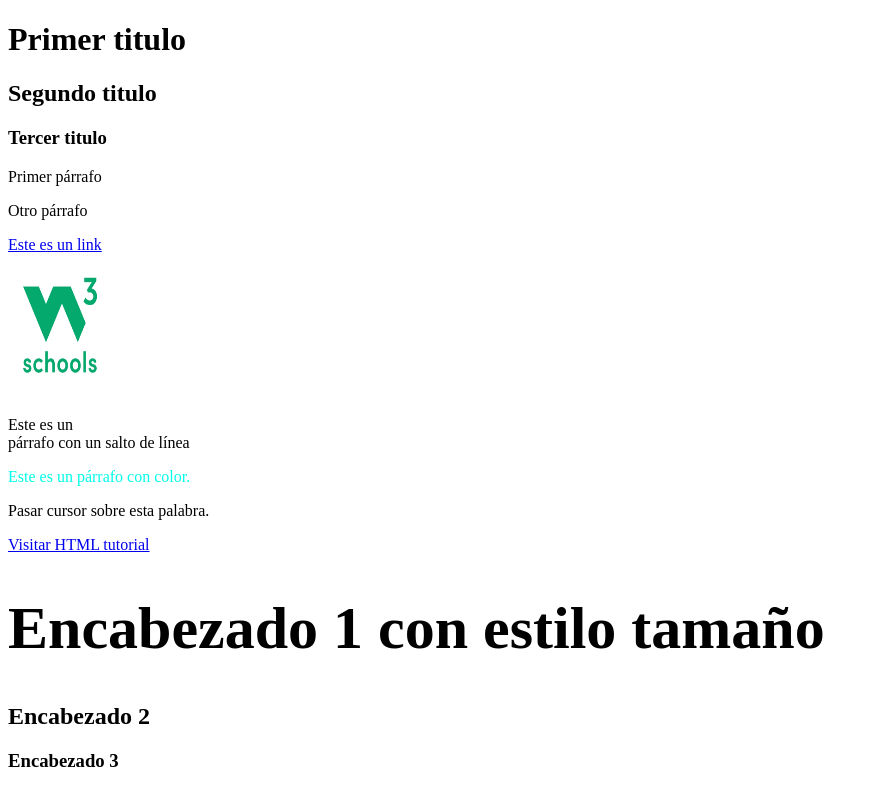
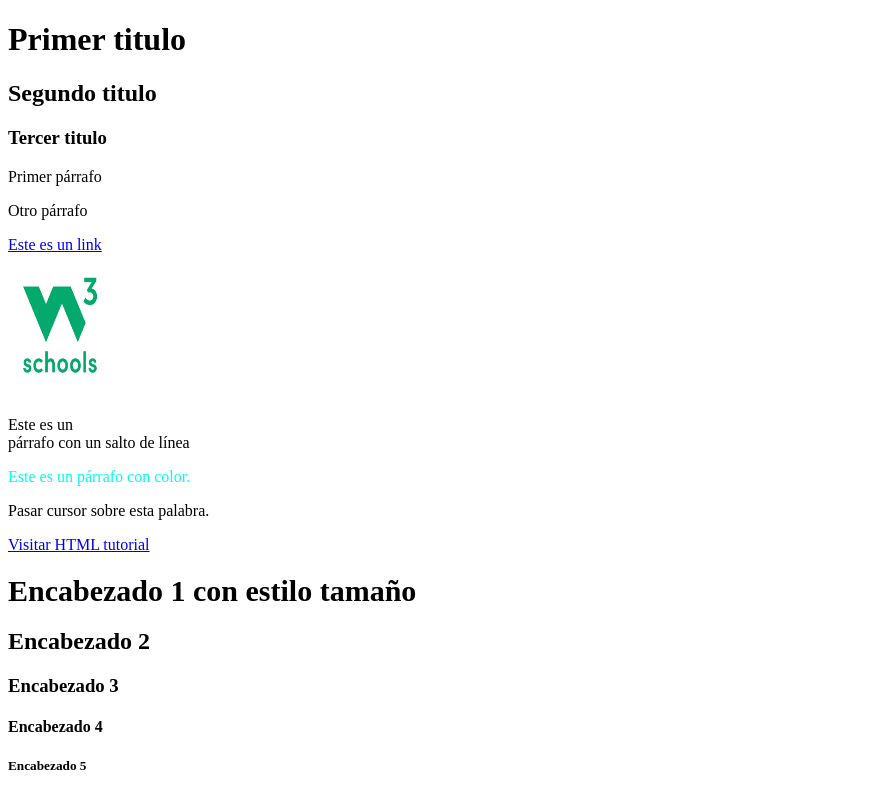
Before and after one commit to NathaliaGonzalez/PW1-Nathalia, a plain HTML site: page index.html in a window 1280 px wide. Shown: the top 790 px of the page, without its empty margins (0-878 px from the left). Drawn offline with Linux system fonts and the light colour scheme.

Commit message:
ejercicio 4

```diff
--- a/index.html
+++ b/index.html
@@ -26,7 +26,7 @@
     <a href="https://www.w3schools.com/html/">Visitar HTML tutorial</a>
 
     <!--Encabezados-->
-    <h1 style="font-size:60px;">Encabezado 1 con estilo tamaño</h1>
+    <h1 style="font-size:30px;">Encabezado 1 con estilo tamaño</h1>
     <h2>Encabezado 2</h2>
     <h3>Encabezado 3</h3>
     <h4>Encabezado 4</h4>
```
